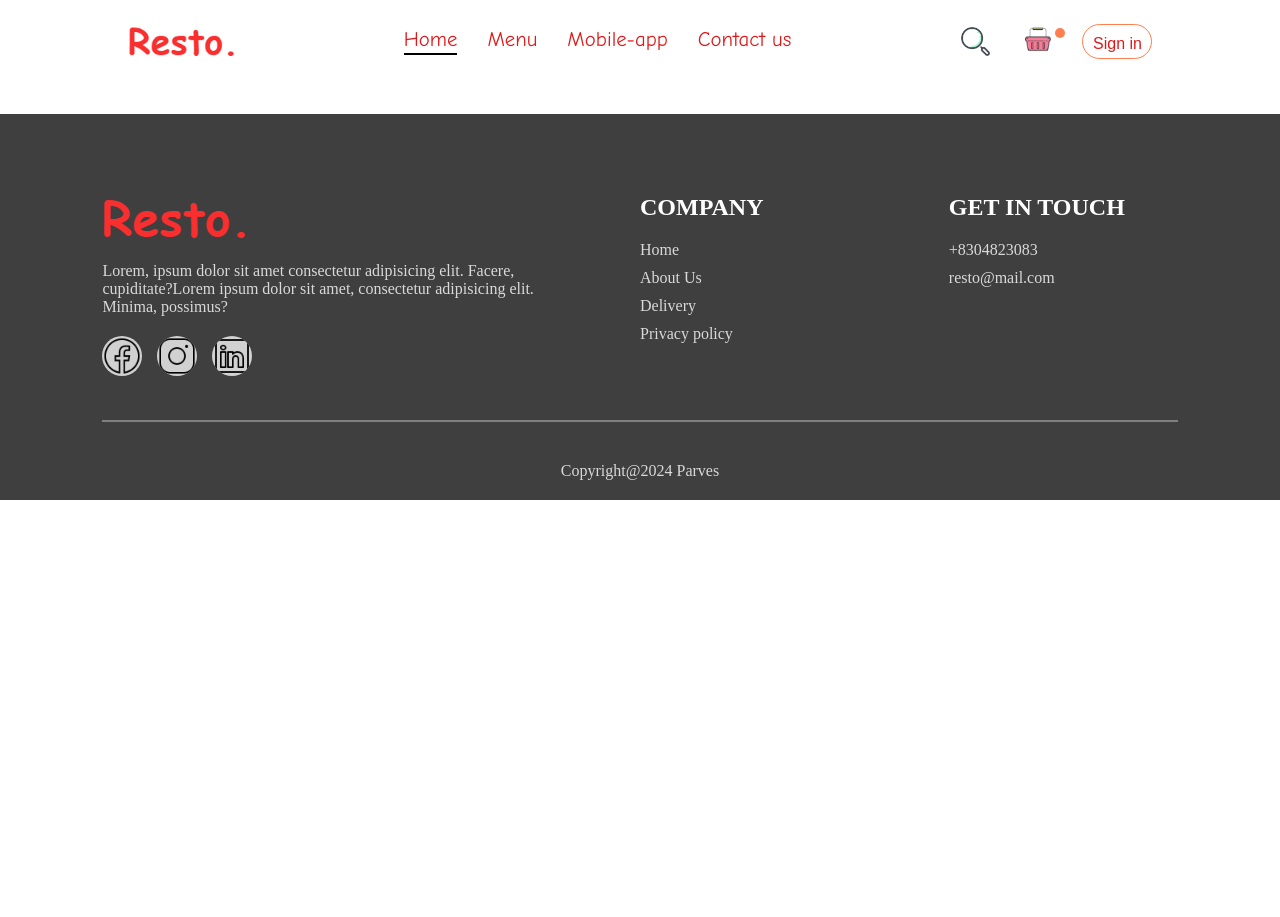
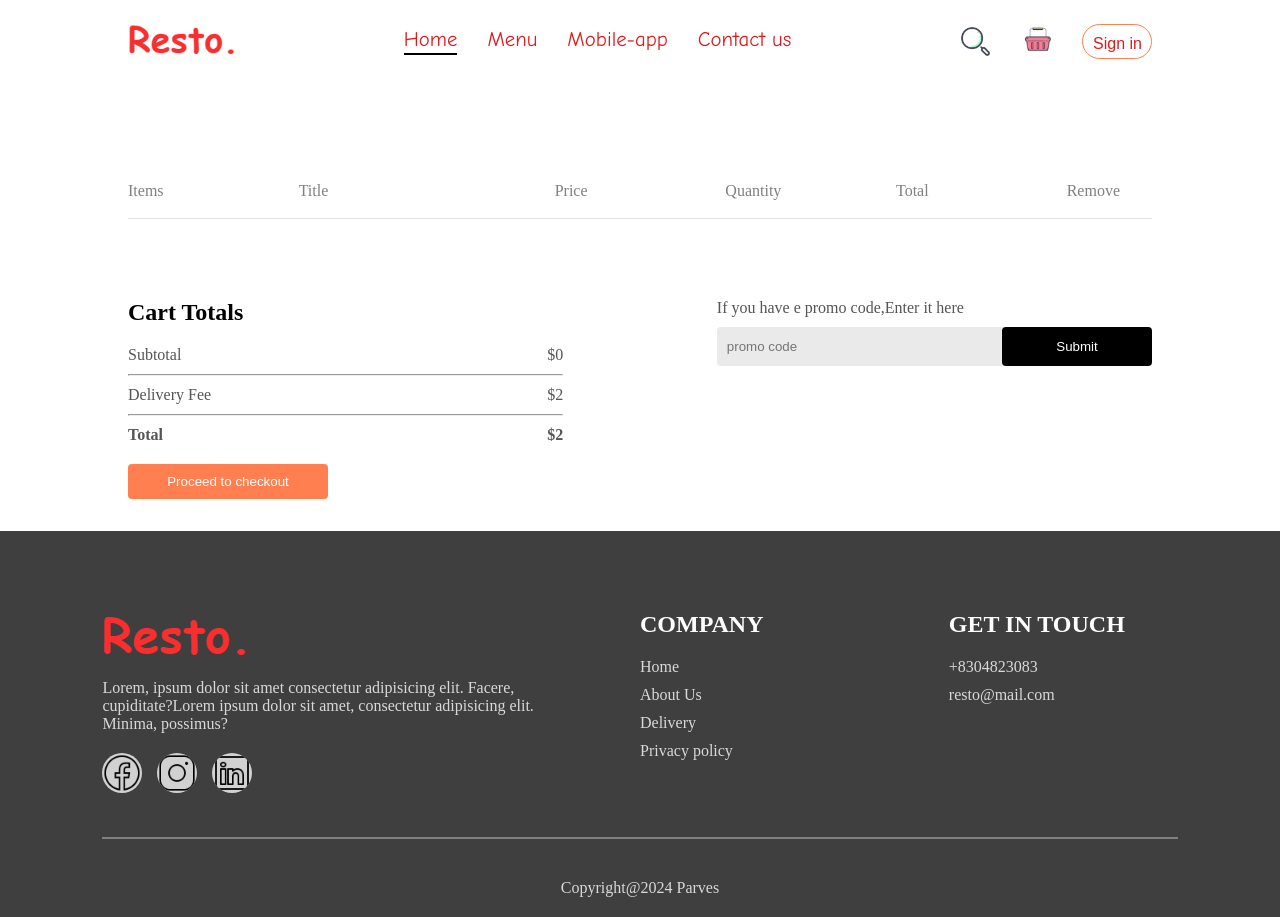
Before and after one commit to MDPerrfan/Resto-mern, a React (Vite) app in the folder frontend/: page /cart in a window 1280 px wide. Before the commit the page ends 800 px from the top, so only its background shows below. Built offline with nearby package versions, Linux system fonts and the light colour scheme.

Commit message:
Cart completed

```diff
--- a/frontend/src/components/Navbar/Navbar.jsx
+++ b/frontend/src/components/Navbar/Navbar.jsx
@@ -1,25 +1,30 @@
-import React, { useState } from 'react'
+import React, { useContext, useState } from 'react'
 import "./Navbar.css"
 import { assests } from '../../assets/assets'
 import { Link } from 'react-router-dom'
-const Navbar = ({setShowLogin}) => {
-    const[menu,setMenu]=useState("home")
+import { StoreContext } from '../../context/StoreContext'
+const Navbar = ({ setShowLogin }) => {
+    const [menu, setMenu] = useState("home");
+
+    const {getTotalCartAmount}=useContext(StoreContext)
     return (
         <div className='navbar'>
-            <img className='logo' src={assests.navlogo} alt="Navlogo" />
+            <Link to='/'><img className='logo' src={assests.navlogo} alt="Navlogo" /></Link>
             <ul className="navbar-menu">
-                <Link to='/' onClick={()=>setMenu("home")} className={menu==="home"?"active":""}>Home</Link>
-                <a href='#menu' onClick={()=>setMenu("menu")}  className={menu==="menu"?"active":""}>Menu</a>
-                <a href='#app-download' onClick={()=>setMenu("about")}  className={menu==="about"?"active":""}>Mobile-app</a>
-                <a href='#contact-us' onClick={()=>setMenu("contact-us")}  className={menu==="contact-us"?"active":""}>Contact us</a>
+                <Link to='/' onClick={() => setMenu("home")} className={menu === "home" ? "active" : ""}>Home</Link>
+                <a href='#menu' onClick={() => setMenu("menu")} className={menu === "menu" ? "active" : ""}>Menu</a>
+                <a href='#app-download' onClick={() => setMenu("about")} className={menu === "about" ? "active" : ""}>Mobile-app</a>
+                <a href='#contact-us' onClick={() => setMenu("contact-us")} className={menu === "contact-us" ? "active" : ""}>Contact us</a>
             </ul>
             <div className="navbar-right">
-                <img src={assests.search} alt="search" style={{minWidth:"28px",maxWidth:"37px"}} />
+                <img src={assests.search} alt="search" style={{ minWidth: "28px", maxWidth: "37px" }} />
                 <div className="navbar-basket">
-                    <img src={assests.basket} alt="basket" style={{minWidth:"30px",maxWidth:"38px"}}/>
-                    <div className="dot"></div>
+                    <Link to='/cart'>
+                        <img src={assests.basket} alt="basket" style={{ minWidth: "30px", maxWidth: "38px" }} />
+                    </Link>
+                    <div className={getTotalCartAmount()===0?"":"dot"}></div>
                 </div>
-                <button onClick={()=>setShowLogin(true)}>Sign in</button>
+                <button onClick={() => setShowLogin(true)}>Sign in</button>
             </div>
         </div>
     )
--- a/frontend/src/components/pages/Cart/Cart.css
+++ b/frontend/src/components/pages/Cart/Cart.css
@@ -0,0 +1,107 @@
+.cart {
+    margin-top: 100px;
+}
+
+.cart-items-title {
+    display: grid;
+    grid-template-columns: 1fr 1.5fr 1fr 1fr 1fr .5fr;
+    align-items: center;
+    color: grey;
+    font-size: max(1vw 12px);
+}
+
+.cart-items-item {
+    margin: 10px 0px;
+    color: rgb(48, 48, 48);
+}
+
+.cart-items-item img {
+    width: 50px;
+}
+
+.cart .cart-items hr {
+    height: 1px;
+    background-color: #e2e2e2;
+    border: none;
+}
+
+.cart-items-item .cross {
+    cursor: pointer;
+}
+
+.cart-bottom {
+    margin-top: 80px;
+    display: flex;
+    justify-content: space-between;
+    gap: max(12vw, 20px);
+}
+
+.cart-total {
+    flex: 1;
+    display: flex;
+    flex-direction: column;
+    gap: 20px;
+}
+
+.cart-total-details {
+    display: flex;
+    justify-content: space-between;
+    color: #555;
+}
+
+.cart-total hr {
+    margin: 10px 0px;
+}
+
+.cart-total button {
+    border: none;
+    color: white;
+    background-color: coral;
+    width: max(15vw, 200px);
+    padding: 10px;
+    border-radius: 4px;
+    cursor: pointer;
+}
+
+.cart-promocode {
+    flex: 1;
+}
+
+.cart-promocode p {
+    color: #555;
+}
+
+.cart-promocode-input {
+    margin-top: 10px;
+    display: flex;
+    justify-content: space-between;
+    align-items: center;
+    background-color: #eaeaea;
+    border-radius: 4px;
+}
+
+.cart-promocode-input input {
+    background: transparent;
+    border: none;
+    outline: none;
+    padding-left: 10px;
+}
+
+.cart-promocode-input button {
+    width: max(10vw, 150px);
+    padding: 12px 5px;
+    background-color: black;
+    border: none;
+    color: white;
+    border-radius: 4px;
+    cursor: pointer;
+}
+
+@media(max-width:750px) {
+    .cart-bottom {
+        flex-direction: column-reverse;
+    }
+    .cart-promocode {
+        justify-content: start;
+    }
+}
--- a/frontend/src/components/pages/Cart/Cart.jsx
+++ b/frontend/src/components/pages/Cart/Cart.jsx
@@ -1,9 +1,76 @@
-import React from 'react'
+import React, { useContext } from 'react'
 import "./Cart.css"
+import { StoreContext } from '../../../context/StoreContext'
+import { useNavigate } from 'react-router-dom'
 const Cart = () => {
+  const { cartItems, food_list, removeFromCart,getTotalCartAmount } = useContext(StoreContext)
+  const navigate = useNavigate();
   return (
-    <div>
-
+    <div className="cart">
+      <div className="cart-items">
+        <div className="cart-items-title">
+          <p>Items</p>
+          <p>Title</p>
+          <p>Price</p>
+          <p>Quantity</p>
+          <p>Total</p>
+          <p>Remove</p>
+        </div>
+        <br />
+        <hr />
+        {food_list.map((item, index) => {
+          if (cartItems[item._id] > 0) {
+            return (
+              <div>
+                <div className="cart-items-title cart-items-item">
+                  <img src={item.image} alt="item" />
+                  <p>{item.name}</p>
+                  <p>${item.price}</p>
+                  <p>{cartItems[item._id]}</p>
+                  <p>${item.price * cartItems[item._id]}</p>
+                  <p onClick={()=>removeFromCart(item._id)} className='cross'>x</p>
+                </div>
+                <hr />
+              </div>
+            )
+          }
+        })}
+      </div>
+      <div className="cart-bottom">
+        <div className="cart-total">
+          <h2>Cart Totals</h2>
+          <div>
+            <div className="cart-total-details">
+              <p>Subtotal</p>
+              <p>${getTotalCartAmount()}</p>
+            </div>
+            <hr />
+            <div className="cart-total-details">
+              <p>Delivery Fee</p>
+              <p>${2}</p>
+            </div>
+            <hr />
+            <div className="cart-total-details">
+              <b>
+                Total
+              </b>
+              <b>
+                ${getTotalCartAmount()+2}
+              </b>
+            </div>
+          </div>
+          <button onClick={()=>navigate('/order')}>Proceed to checkout</button>
+        </div>
+        <div className="cart-promocode">
+        <div>
+          <p>If you have e promo code,Enter it here</p>
+          <div className="cart-promocode-input">
+            <input type="text" placeholder='promo code' />
+            <button>Submit</button>
+          </div>
+        </div>
+      </div>
+      </div>
     </div>
   )
 }
--- a/frontend/src/context/StoreContext.jsx
+++ b/frontend/src/context/StoreContext.jsx
@@ -1,4 +1,4 @@
-import { createContext, useEffect, useState } from "react";
+import { createContext, useState } from "react";
 import { food_list } from "../assets/assets";
 export const StoreContext = createContext(null)
 
@@ -14,15 +14,23 @@
     const removeFromCart = (itemId) => {
         setCartItems((prev) => ({ ...prev, [itemId]: prev[itemId] - 1 }))
     }
-    useEffect(()=>{
-        console.log(cartItems);
-    },[cartItems])
+    const getTotalCartAmount = () => {
+        let totlaAmount = 0;
+        for (const item in cartItems) {
+            if (cartItems[item] > 0) {
+                let itemInfo = food_list.find((product) => product._id === item);
+                totlaAmount += itemInfo.price * cartItems[item]
+            }
+        }
+        return totlaAmount;
+    }
     const contextValue = {
         food_list,
         cartItems,
         setCartItems,
         addToCart,
-        removeFromCart
+        removeFromCart,
+        getTotalCartAmount
     }
     return (
         <StoreContext.Provider value={contextValue}>
```
Also changed, not shown: frontend/src/components/PlaceOrder/PlaceOrder.jsx (added, +11 -0 lines), frontend/src/components/PlaceOrder/Placeorder.css (added).
